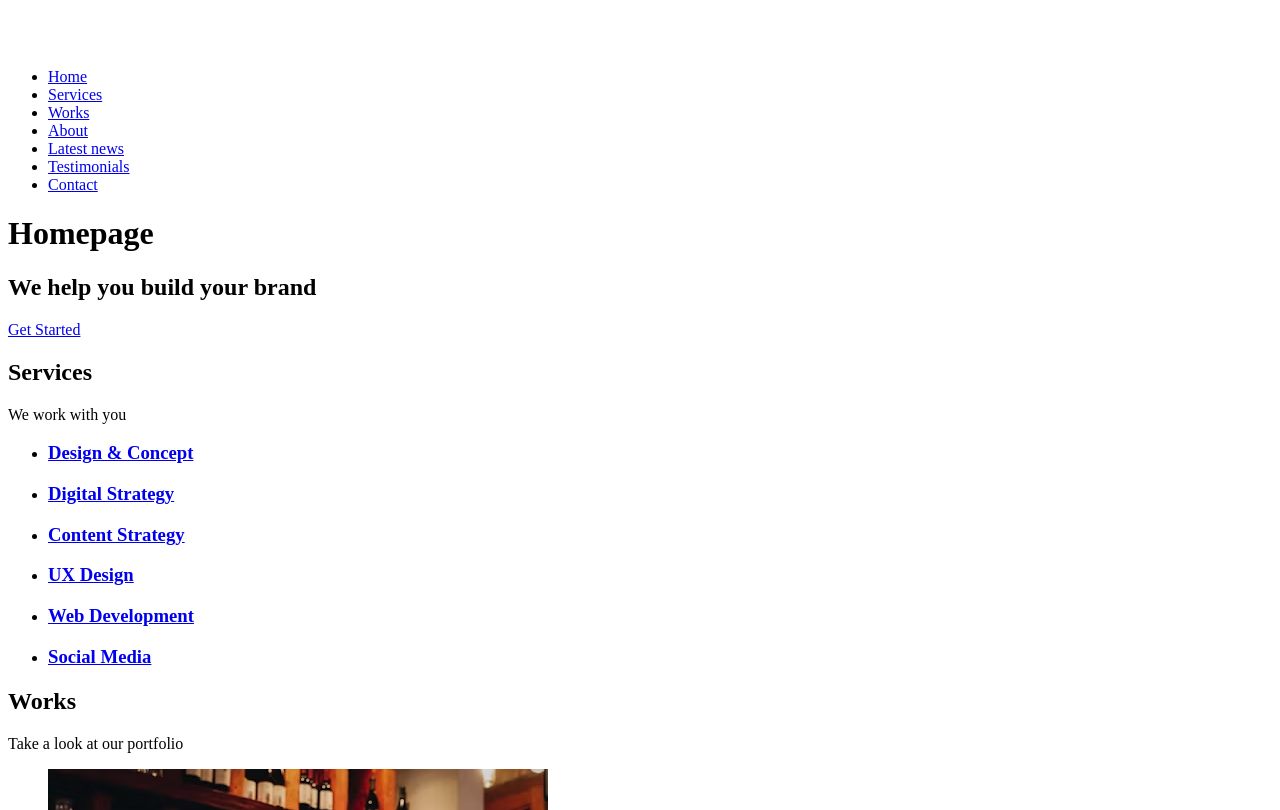
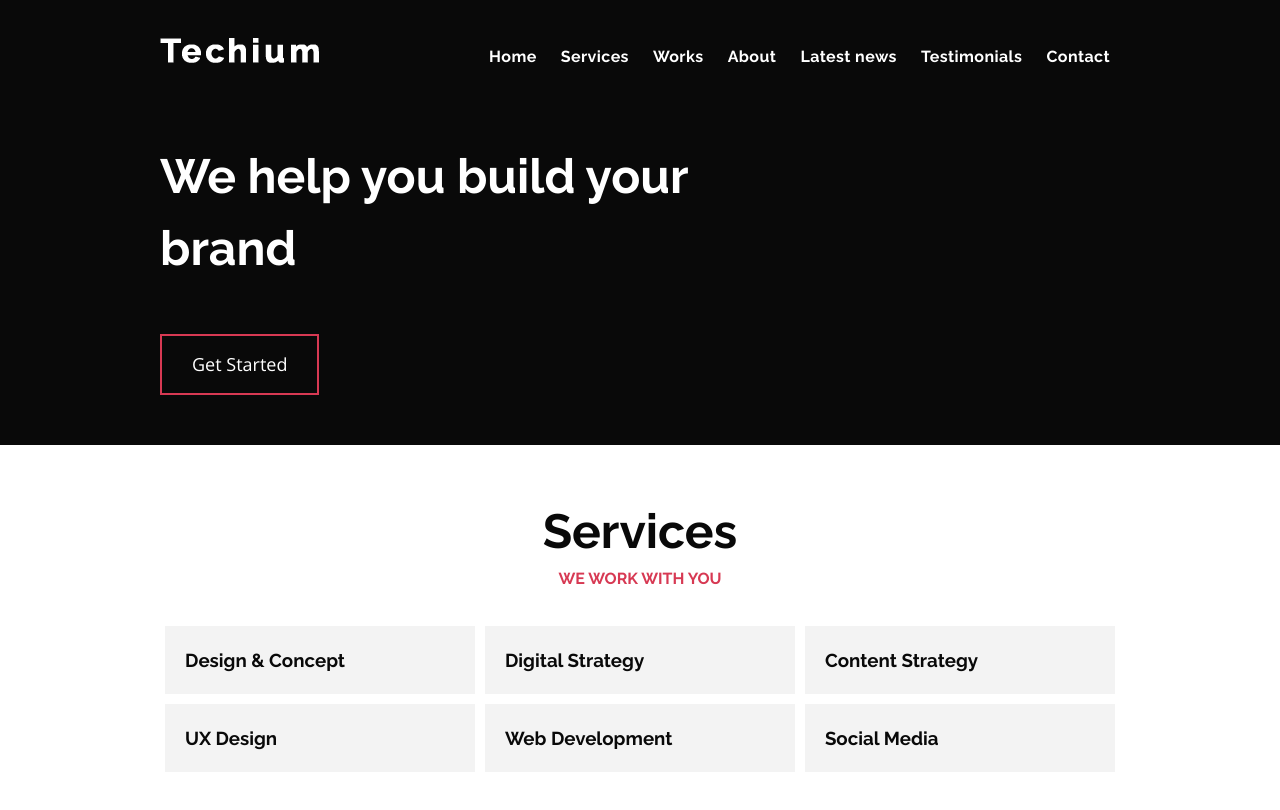
Before and after one commit to Notsayy/holbertonschool-web_front_end, a plain HTML site: page CSS_advanced/index.html in a window 1280 px wide. Shown: the top 810 px of the page. Drawn offline with nearby package versions, Linux system fonts and the light colour scheme.

Commit message:
final index.html

```diff
--- a/CSS_advanced/index.html
+++ b/CSS_advanced/index.html
@@ -16,7 +16,8 @@
       href="https://fonts.googleapis.com/css?family=Open+Sans:400,700|Raleway:700&display=swap"
       rel="stylesheet"
     />
-    <link rel="stylesheet" href="#" />
+    <link rel="stylesheet" href="styles/normalize.css" />
+    <link rel="stylesheet" href="styles/32-style.css" />
   </head>
   <body>
     <!-- Header -->
```
